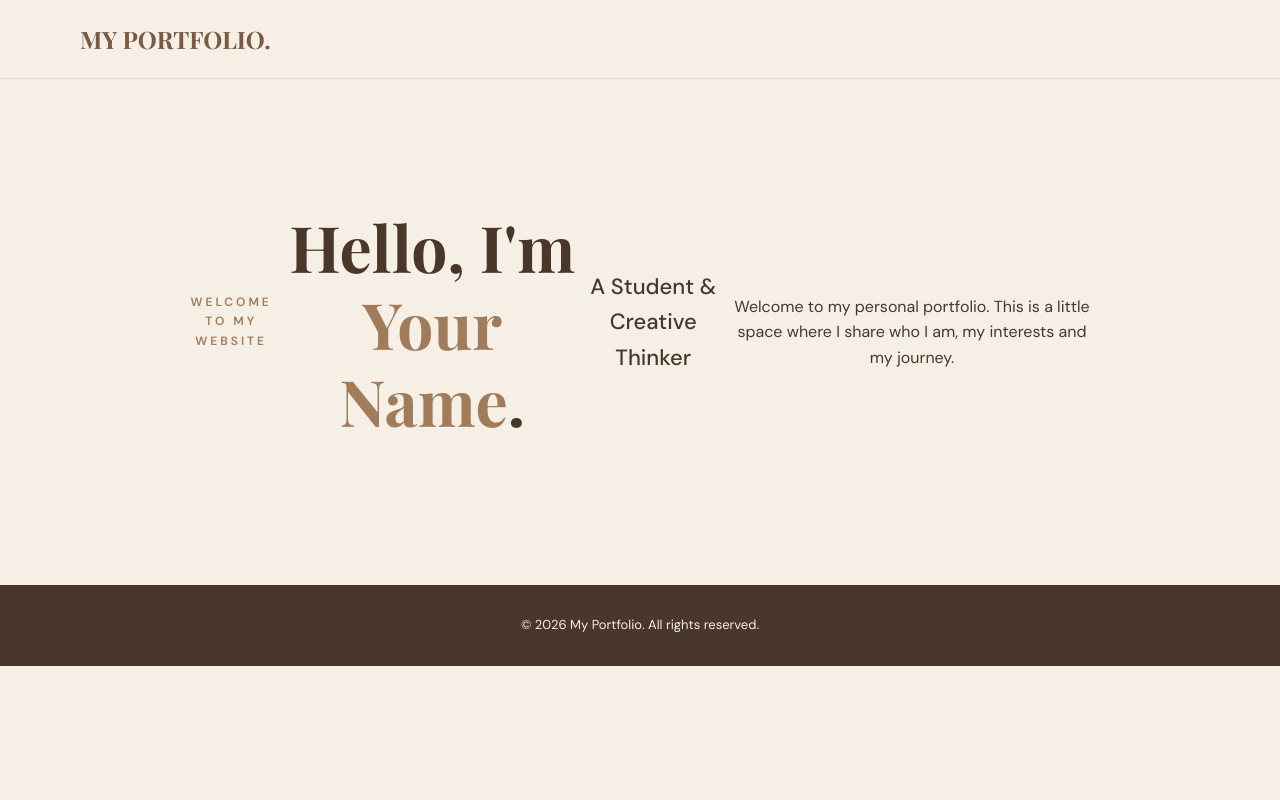
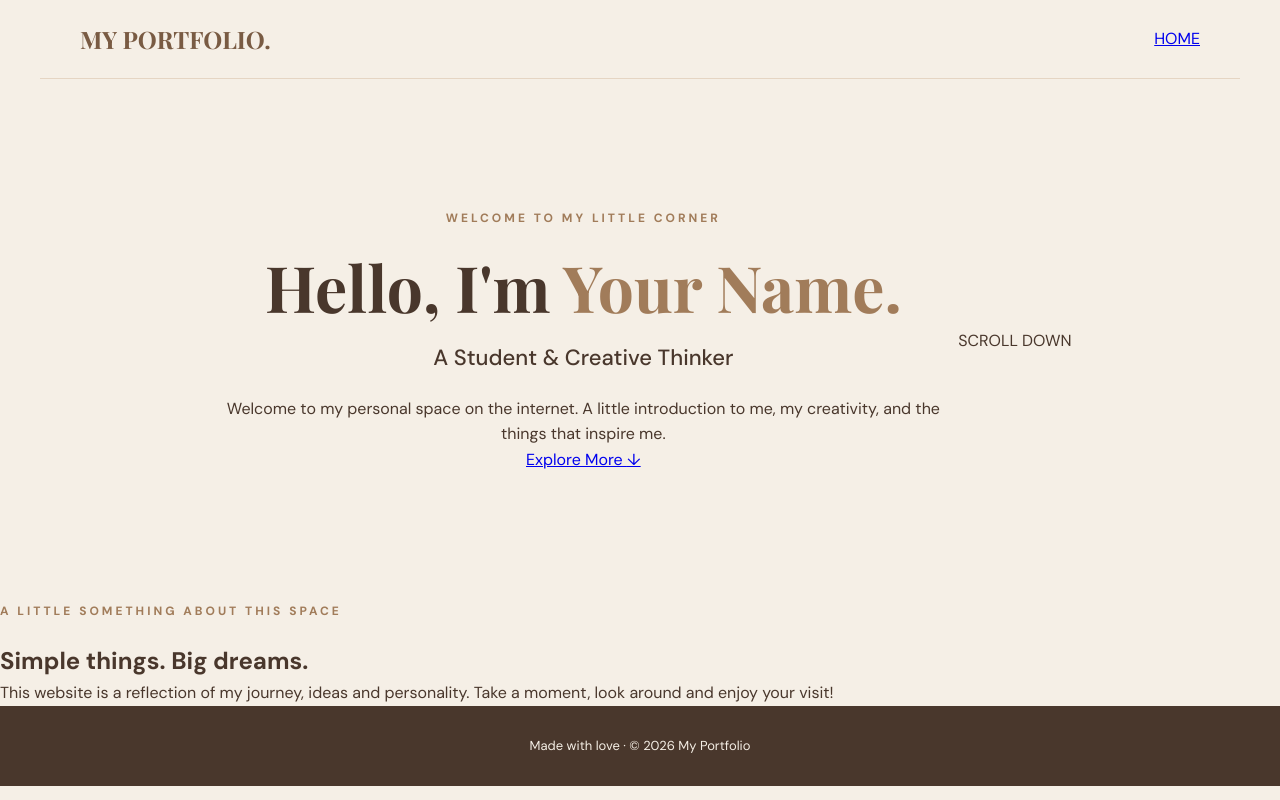
Before and after one commit to vhabyapokharel-design/Vhabya, a plain HTML site: page index.html in a window 1280 px wide. Drawn offline with nearby package versions, Linux system fonts and the light colour scheme.

Commit message:
Update index.html

```diff
--- a/index.html
+++ b/index.html
@@ -4,40 +4,75 @@
 <head>
     <meta charset="UTF-8">
     <meta name="viewport" content="width=device-width, initial-scale=1.0">
+
     <title>My Portfolio</title>
 
     <link rel="stylesheet" href="style.css">
 
-    <link href="https://fonts.googleapis.com/css2?family=DM+Sans:wght@400;500;600&family=Playfair+Display:wght@500;600;700&display=swap" rel="stylesheet">
+    <link href="https://fonts.googleapis.com/css2?family=DM+Sans:wght@400;500;600;700&family=Playfair+Display:wght@500;600;700&display=swap" rel="stylesheet">
 </head>
 
 <body>
 
-    <header>
-        <nav class="navbar">
-            <h2 class="logo">MY PORTFOLIO.</h2>
-        </nav>
+    <header class="navbar">
+        <a href="#home" class="logo">MY PORTFOLIO.</a>
+        <a href="#home" class="home-link">HOME</a>
     </header>
 
     <main>
         <section class="hero" id="home">
-            <p class="section-label">WELCOME TO MY WEBSITE</p>
 
-            <h1>Hello, I'm <span>Your Name</span>.</h1>
+            <div class="decor-circle circle-one"></div>
+            <div class="decor-circle circle-two"></div>
 
-            <h2>A Student & Creative Thinker</h2>
+            <div class="hero-content">
+                <p class="section-label">WELCOME TO MY LITTLE CORNER</p>
 
-            <p class="hero-description">
-                Welcome to my personal portfolio.
-                This is a little space where I share who I am,
-                my interests and my journey.
+                <h1>
+                    Hello, I'm
+                    <span class="name">Your Name.</span>
+                </h1>
+
+                <h2>A Student & Creative Thinker</h2>
+
+                <p class="hero-description">
+                    Welcome to my personal space on the internet.
+                    A little introduction to me, my creativity,
+                    and the things that inspire me.
+                </p>
+
+                <a href="#welcome" class="hero-btn">
+                    Explore More <span>↓</span>
+                </a>
+            </div>
+
+            <div class="scroll-indicator">
+                <span></span>
+                SCROLL DOWN
+            </div>
+
+        </section>
+
+        <section class="welcome-section" id="welcome">
+            <p class="section-label">A LITTLE SOMETHING ABOUT THIS SPACE</p>
+
+            <h2>Simple things. <span>Big dreams.</span></h2>
+
+            <p>
+                This website is a reflection of my journey,
+                ideas and personality. Take a moment, look around
+                and enjoy your visit!
             </p>
+
+            <div class="welcome-line"></div>
         </section>
     </main>
 
     <footer>
-        <p>© 2026 My Portfolio. All rights reserved.</p>
+        <p>Made with love · © 2026 My Portfolio</p>
     </footer>
+
+    <script src="script.js"></script>
 
 </body>
 </html>
```
